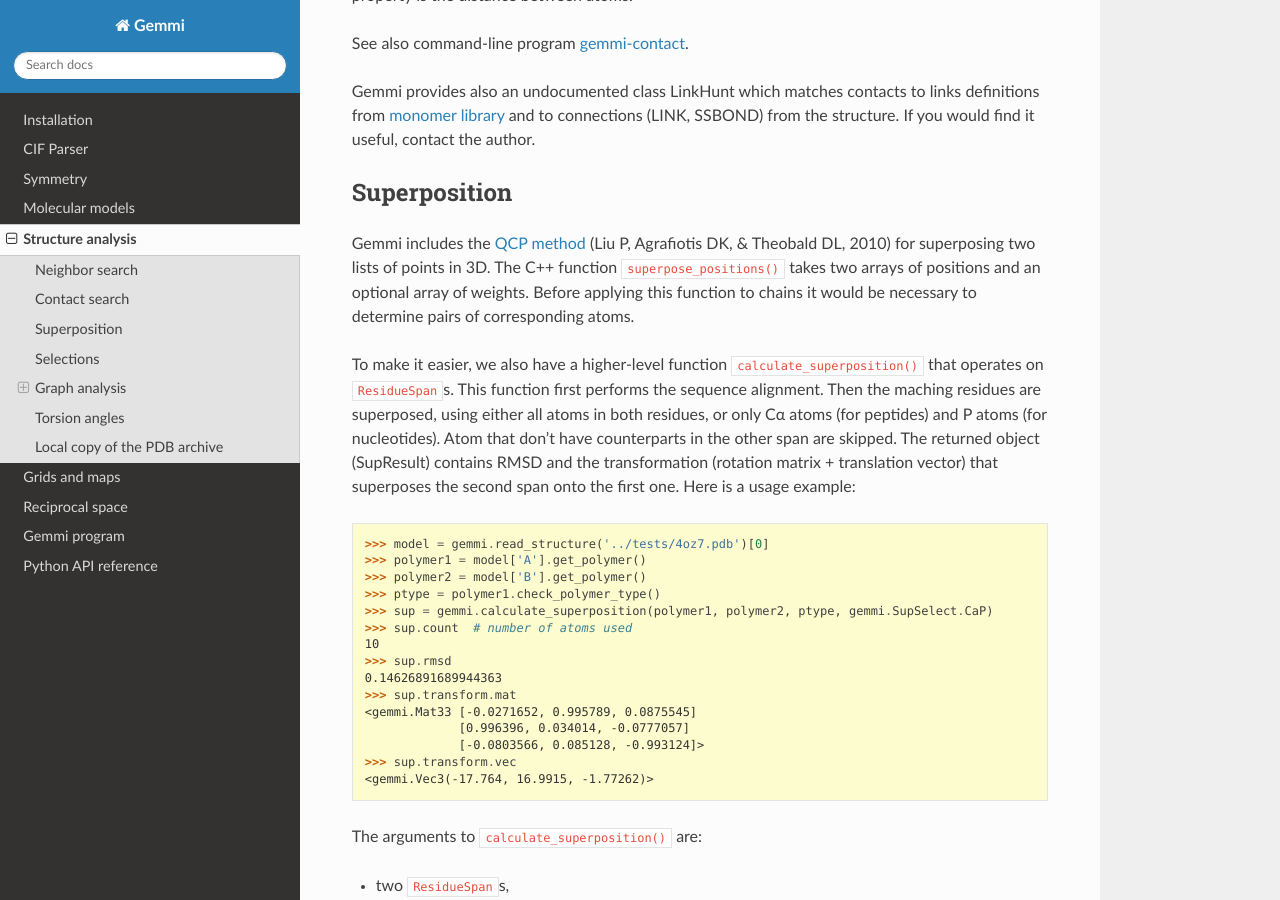
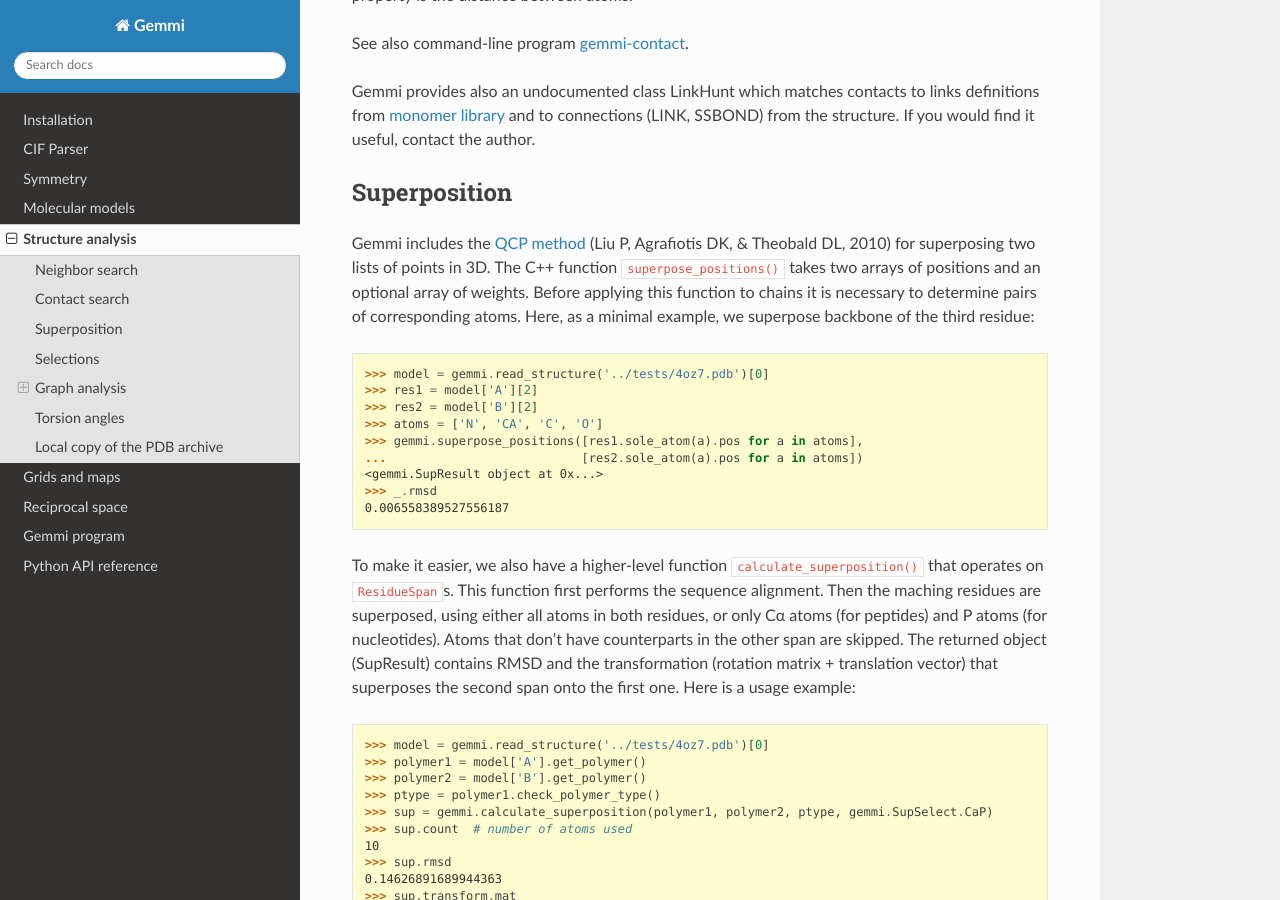
Before and after one commit to project-gemmi/gemmi, a Sphinx documentation site: the page built from docs/analysis.rst, in a window 1280 px wide and 900 px high, scrolled down 6052 px. Built offline with Sphinx 7.4.7 and the Read the Docs theme 2.0.0, drawn with Linux system fonts in a browser that asks for light colours.

Commit message:
python bindings to superpose_positions()

```diff
--- a/docs/analysis.rst
+++ b/docs/analysis.rst
@@ -336,7 +336,20 @@ Gemmi includes the `QCP method <https://theobald.brandeis.edu/qcp/>`_
 for superposing two lists of points in 3D.
 The C++ function ``superpose_positions()`` takes two arrays of positions
 and an optional array of weights. Before applying this function to chains
-it would be necessary to determine pairs of corresponding atoms.
+it is necessary to determine pairs of corresponding atoms.
+Here, as a minimal example, we superpose backbone of the third residue:
+
+.. doctest::
+
+  >>> model = gemmi.read_structure('../tests/4oz7.pdb')[0]
+  >>> res1 = model['A'][2]
+  >>> res2 = model['B'][2]
+  >>> atoms = ['N', 'CA', 'C', 'O']
+  >>> gemmi.superpose_positions([res1.sole_atom(a).pos for a in atoms],
+  ...                           [res2.sole_atom(a).pos for a in atoms])  #doctest: +ELLIPSIS
+  <gemmi.SupResult object at 0x...>
+  >>> _.rmsd
+  0.006558389527556187
 
 To make it easier, we also have a higher-level function
 ``calculate_superposition()`` that operates on ``ResidueSpan``\ s.
@@ -344,7 +357,7 @@ This function first performs the sequence alignment.
 Then the maching residues are superposed, using either
 all atoms in both residues, or only Cα atoms (for peptides)
 and P atoms (for nucleotides).
-Atom that don't have counterparts in the other span are skipped.
+Atoms that don't have counterparts in the other span are skipped.
 The returned object (SupResult) contains RMSD and the transformation
 (rotation matrix + translation vector) that superposes the second span
 onto the first one. Here is a usage example:
--- a/docs/hkl.rst
+++ b/docs/hkl.rst
@@ -1572,8 +1572,9 @@ or we call ``prepare_asu_data()`` with ``mott_bethe=True``:
   >>> asu_data.value_array[numpy.all(asu_data.miller_array == [3,4,5], axis=1)]
   array([54.63203+53.820816j], dtype=complex64)
 
-That is all. If you would like to separate positions of nuclei and
-the electron clouds in hydrogens then, assuming that the model
+That is all.
+If you would like to separate positions of hydrogen nuclei
+and electron clouds then, assuming that the model
 has positions for electrons, call ``subtract_z()`` as:
 
 .. doctest::
```
Also changed, not shown: 1 other file.
